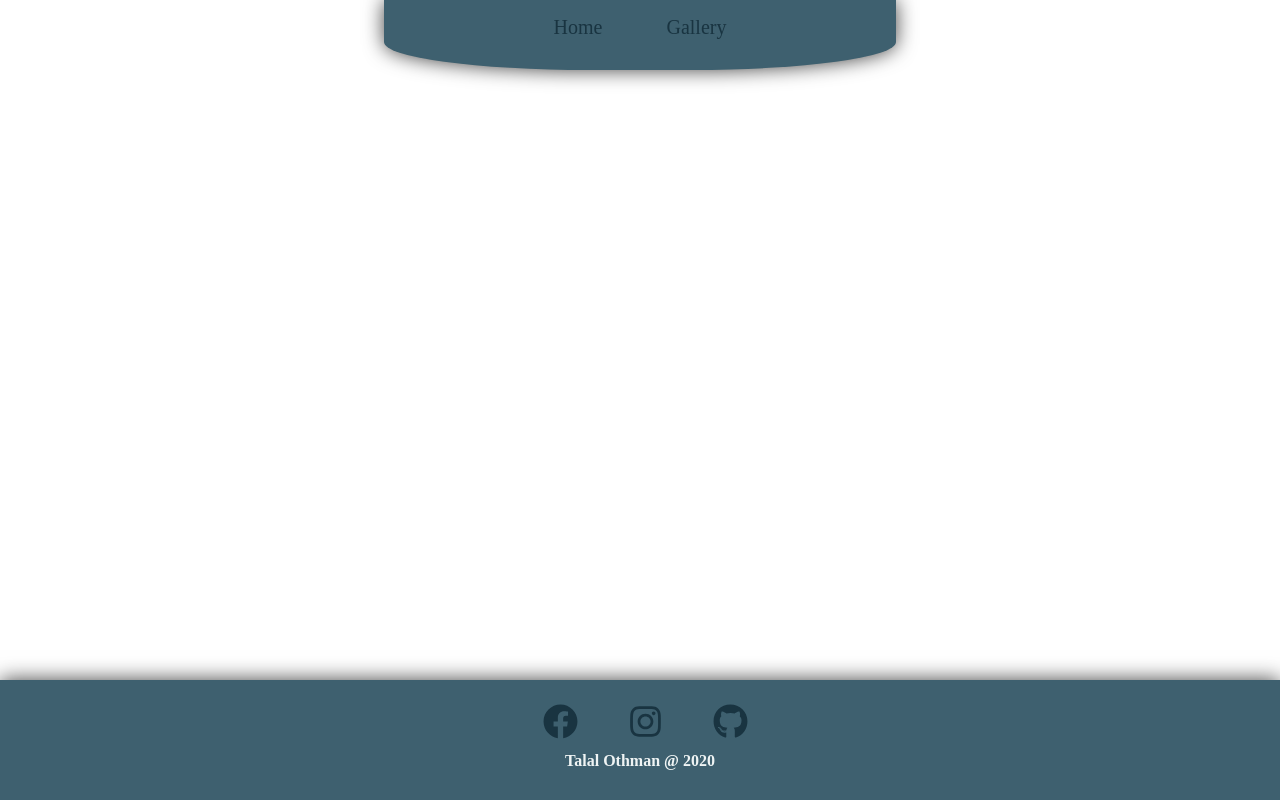
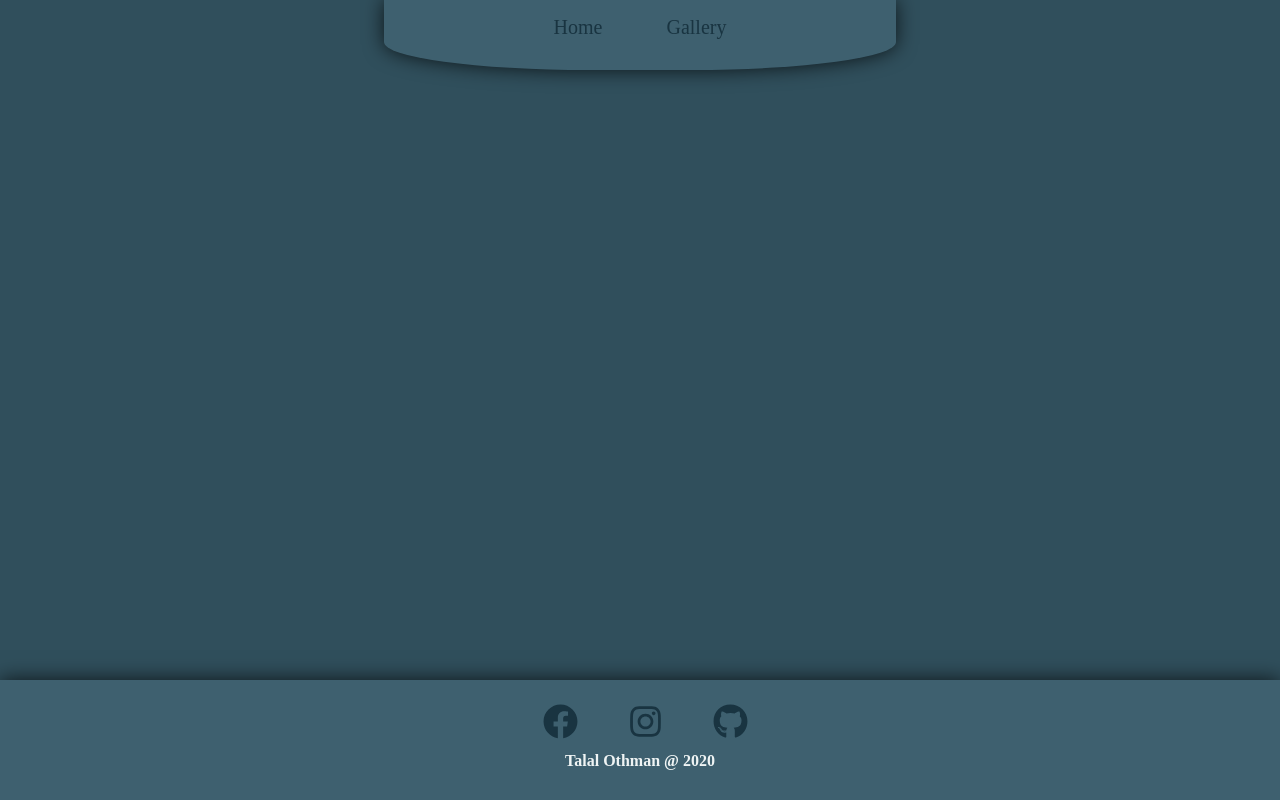
Before and after one commit to talalOthman/Portfolio-Website, a React (Create React App) app in the folder personal-site/: page / in a window 1280 px wide. Built offline with nearby package versions, Linux system fonts and the light colour scheme.

Commit message:
current bug with icons shadows in footer

```diff
--- a/personal-site/src/App.css
+++ b/personal-site/src/App.css
@@ -11,3 +11,10 @@ html{
   font-weight: bold;
   box-sizing: border-box;
 }
+
+body{
+  margin: 0;
+  padding: 0;
+  background-color: rgb(48, 79, 92);
+  transition: 0.5s;
+}
--- a/personal-site/src/Footer.css
+++ b/personal-site/src/Footer.css
@@ -1,4 +1,4 @@
-footer i{
+footer a{
     margin-left: 30px;
     margin-right: 20px;
     font-size: 35px;
@@ -12,7 +12,7 @@ footer i{
     margin-top: 3vh;
 }
 
-footer i:hover{
+footer a:hover{
     color: #EFF4F4 !important;
     transition: 0.5s;
     text-shadow: 0 0 15px rgba(253, 253, 253, 0.75), 0 0 10px rgba(253, 253, 253, 0.75);
@@ -60,4 +60,5 @@ footer{
 footer p{
    color: #EFF4F4;
    margin-top: 4px;
+
 }
--- a/personal-site/src/Footer.js
+++ b/personal-site/src/Footer.js
@@ -7,10 +7,11 @@ function Footer() {
             <footer className="footer">
 
                 <div className="footer__iconsContainer">
-                <a href="https://www.facebook.com/talal.othman.31"><i><FaFacebook/></i></a>
-                <a href="https://www.instagram.com/talal2820/"><i><FaInstagram /></i></a>
-                <a href="https://github.com/talalOthman"><i><FaGithub /></i></a>
+                <a href="https://www.facebook.com/talal.othman.31"><FaFacebook/></a>
+                <a href="https://www.instagram.com/talal2820/"><FaInstagram /></a>
+                <a href="https://github.com/talalOthman"><FaGithub /></a>
                 </div>
+
                 <p>Talal Othman @ 2020</p>
             </footer>
 
```
